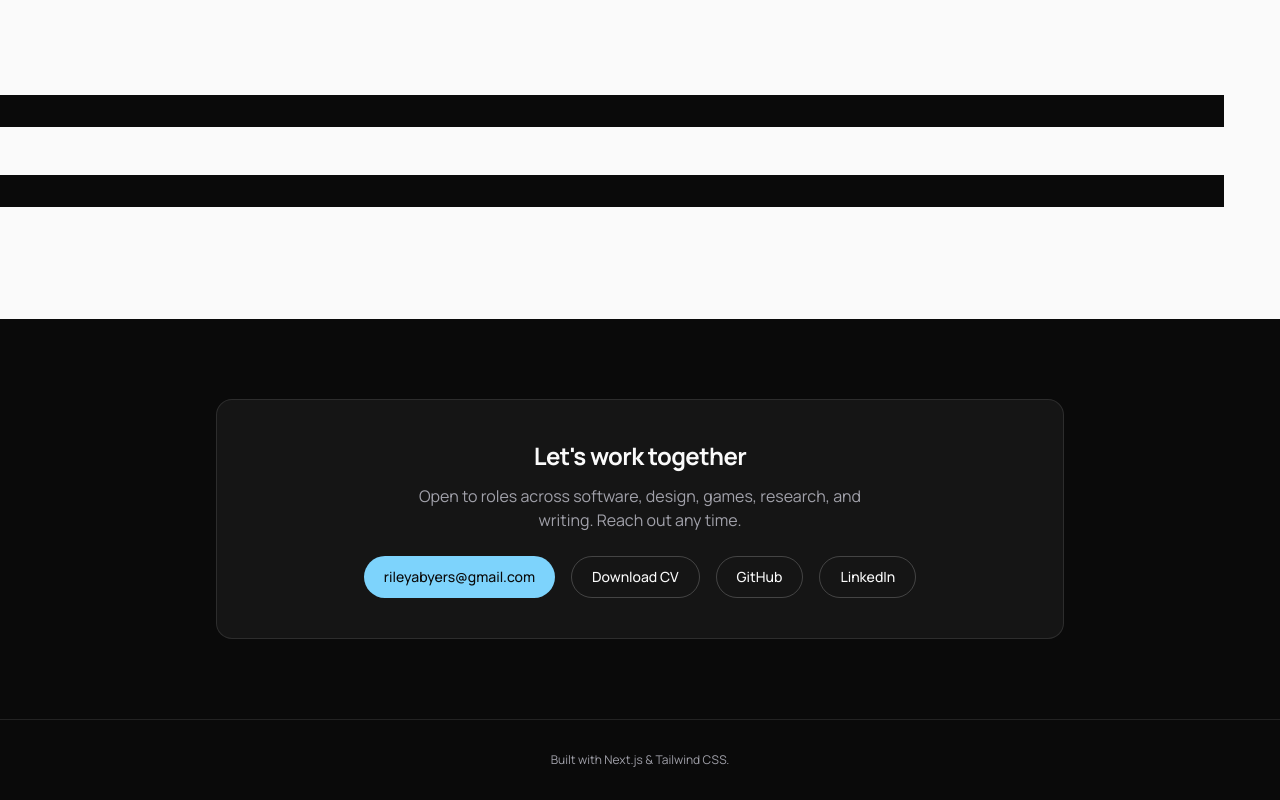
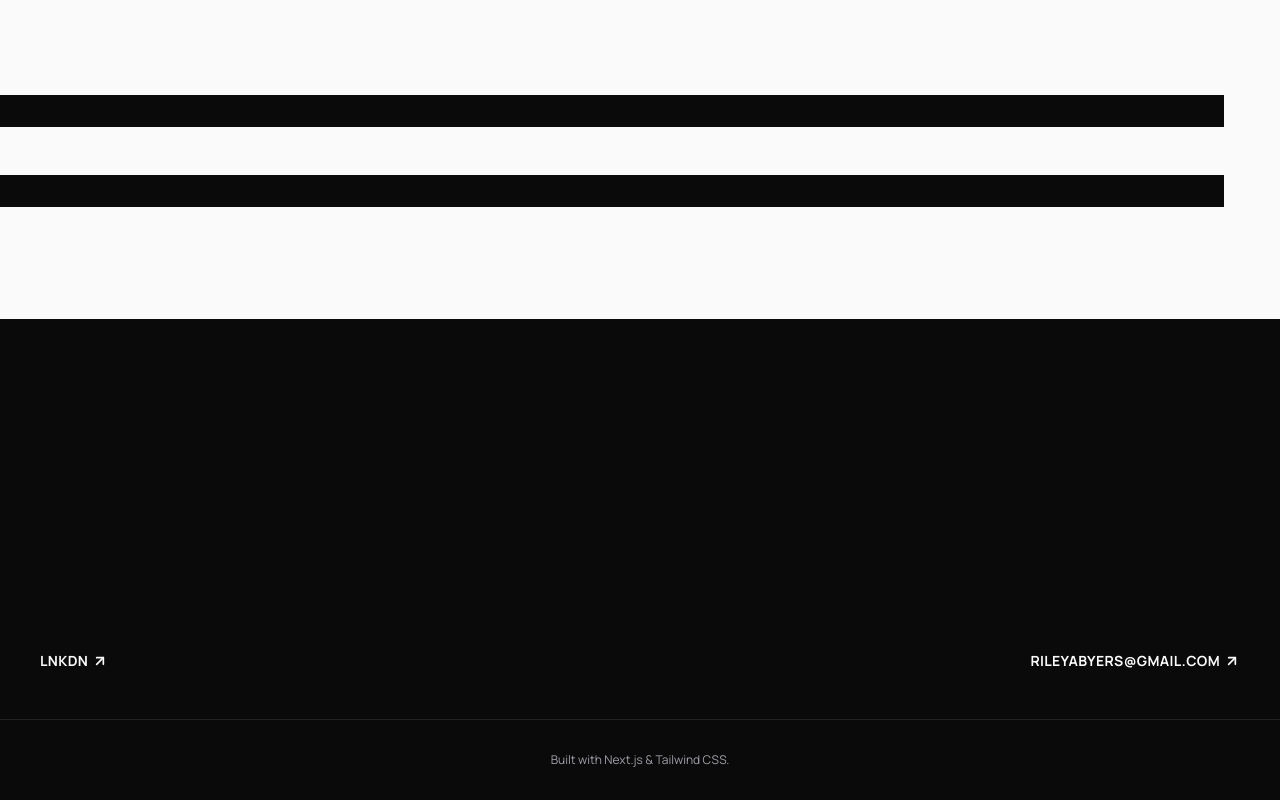
Before and after one commit to rileyb3/portfolio, a Next.js app: page / in a window 1280 px wide. Shown: the part 1494-2294 px from the top of the page. Built offline with nearby package versions, Linux system fonts and the light colour scheme.

Commit message:
Contact: replace box with LinkedIn + email in opposite corners
Dropped the heading, blurb, Download CV, and GitHub link — now just
LNKDN and the email address, each bold/uppercase with a diagonal arrow
(lucide ArrowUpRight), pinned to opposite bottom corners of a tall
section.

```diff
--- a/src/components/Contact.tsx
+++ b/src/components/Contact.tsx
@@ -1,62 +1,37 @@
-"use client";
+import { profile } from "@/data/projects";
+import { ArrowUpRight } from "lucide-react";
 
-import { useState } from "react";
-import { profile } from "@/data/projects";
-
+// Reduced to just two links — LinkedIn and email, pinned to opposite
+// bottom corners with a diagonal arrow — replacing the old "Let's work
+// together" box (heading, blurb, Download CV, GitHub). Kept the
+// id="contact" anchor since both the top bar and Hero's white bar still
+// link to /#contact.
 export default function Contact() {
-  const [copied, setCopied] = useState(false);
-
-  async function copyEmail() {
-    try {
-      await navigator.clipboard.writeText(profile.email);
-      setCopied(true);
-      setTimeout(() => setCopied(false), 1800);
-    } catch {
-      // Clipboard API unavailable (e.g. insecure context) — mailto below
-      // still works as a fallback via the link semantics of the button
-      // itself failing gracefully into nothing; not worth extra UI for
-      // such a rare case.
-    }
-  }
+  const linkedin = profile.socials.find((s) => s.label === "LinkedIn");
 
   return (
-    <section id="contact" className="mx-auto max-w-4xl px-6 py-20">
-      <div className="rounded-2xl border border-white/10 bg-surface p-10 text-center">
-        <h2 className="text-2xl font-bold tracking-tight text-paper">
-          Let&apos;s work together
-        </h2>
-        <p className="mx-auto mt-3 max-w-md text-muted">
-          Open to roles across software, design, games, research, and
-          writing. Reach out any time.
-        </p>
-        <div className="mt-6 flex flex-wrap justify-center gap-4">
-          <button
-            type="button"
-            onClick={copyEmail}
-            className="rounded-full bg-accent2 px-5 py-2.5 text-sm font-medium text-ink transition hover:opacity-80"
+    <section
+      id="contact"
+      className="flex min-h-[40vh] items-end justify-between px-6 py-12 sm:min-h-[50vh] sm:px-10"
     >
-            {copied ? "Copied!" : profile.email}
-          </button>
+      {linkedin && (
         <a
-            href={profile.cvHref}
-            download
-            className="rounded-full border border-white/20 px-5 py-2.5 text-sm font-medium text-paper transition hover:border-white/40"
-          >
-            Download CV
-          </a>
-          {profile.socials.map((s) => (
-            <a
-              key={s.label}
-              href={s.href}
+          href={linkedin.href}
           target="_blank"
           rel="noopener noreferrer"
-              className="rounded-full border border-white/20 px-5 py-2.5 text-sm font-medium text-paper transition hover:border-white/40"
+          className="inline-flex items-center gap-1 text-sm font-bold uppercase tracking-wide text-paper transition hover:text-accent"
         >
-              {s.label}
+          LNKDN
+          <ArrowUpRight className="h-4 w-4" strokeWidth={2.5} />
         </a>
-          ))}
-        </div>
-      </div>
+      )}
+      <a
+        href={`mailto:${profile.email}`}
+        className="inline-flex items-center gap-1 text-sm font-bold uppercase tracking-wide text-paper transition hover:text-accent"
+      >
+        {profile.email}
+        <ArrowUpRight className="h-4 w-4" strokeWidth={2.5} />
+      </a>
     </section>
   );
 }
```
Lines whose indentation alone changed are shown as unchanged.
